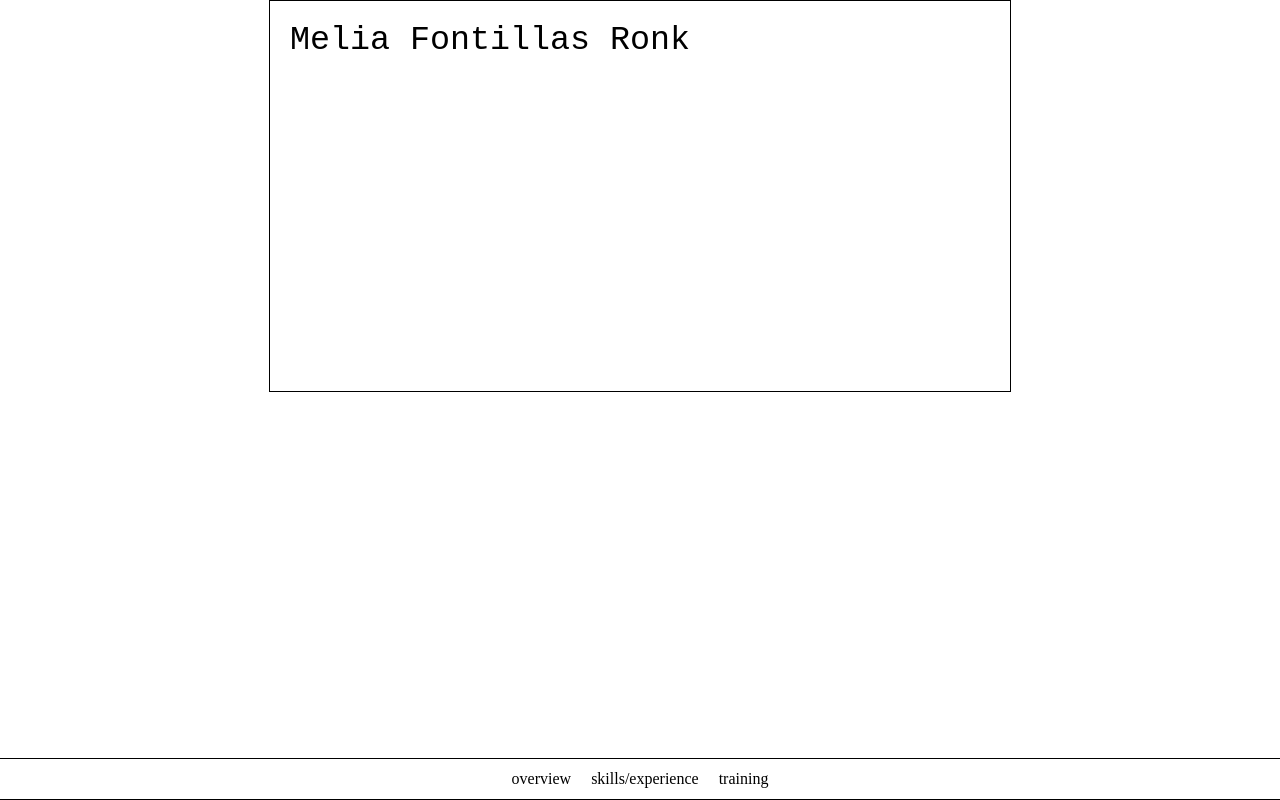
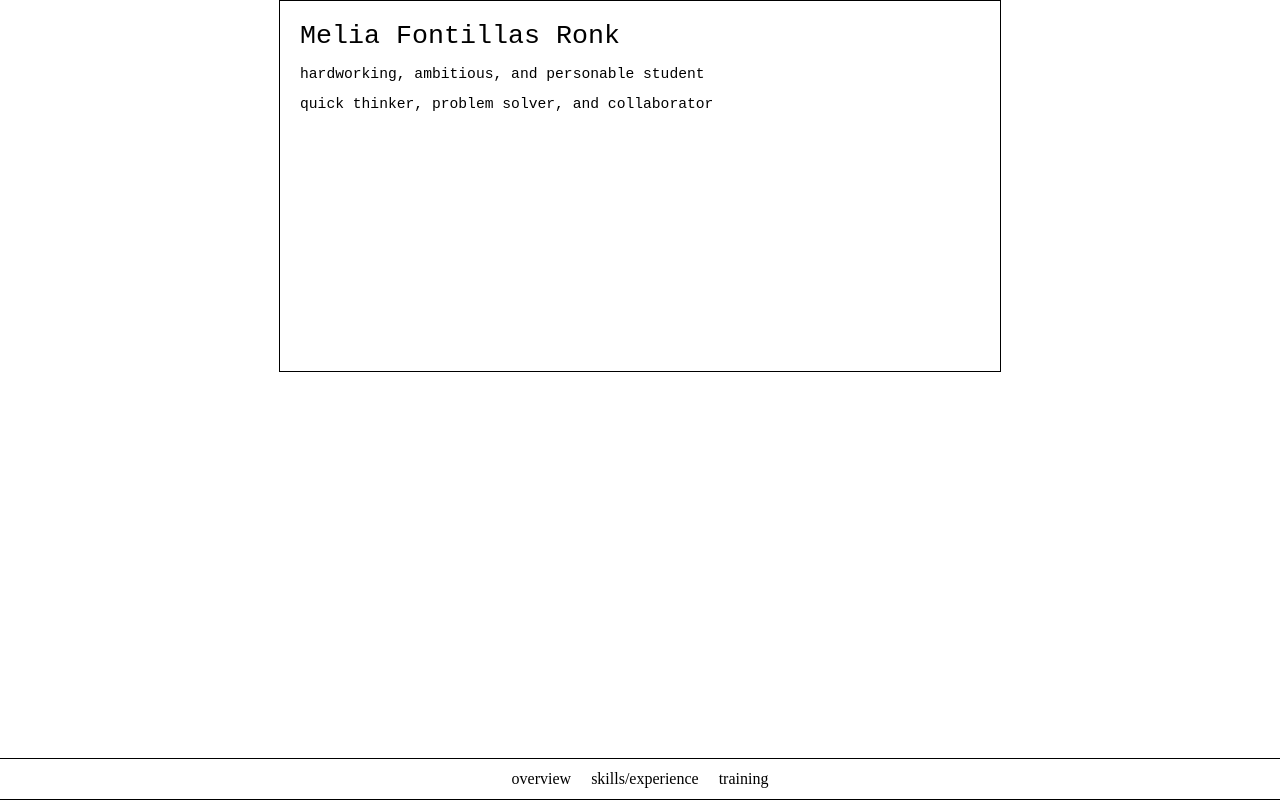
Before and after one commit to mfontillas/resumeMelia2, a plain HTML site: page index.html in a window 1280 px wide. Drawn offline with nearby package versions, Linux system fonts and the light colour scheme.

Commit message:
description

```diff
--- a/index.html
+++ b/index.html
@@ -10,7 +10,8 @@
 <div class="container">
     <div class="main1">
     <h>Melia Fontillas Ronk</h>
-    <p></p>
+    <p>hardworking, ambitious, and personable student</p>
+    <p> quick thinker, problem solver, and collaborator</p>
     </div>
     <div class="main2">
         <p>skills/experience</p>
--- a/styles.css
+++ b/styles.css
@@ -1,4 +1,6 @@
 .container{
+    font-family: monospace;
+    font-size: 11pt;
     border: 1px solid black;
     height: 350px;
     width: 700px;
@@ -7,21 +9,23 @@
     align-items: center;
     margin: auto; */
     background-color: white;
-    padding: 20px;
+    padding: 10px;
+    text-overflow: clip;
+
 }
+
 .main1{
+    text-overflow: clip;
+    padding: 10px;
     position: absolute;
     display: block;
 }
-.main2{
+.main2, .main3{
+    text-overflow: clip;
+    padding: 10px;
     position: absolute;
     display: none;
     background-color: pink;
-}
-.main3{
-    position: absolute;
-    display: none;
-    background-color: lavenderblush;
 }
 body{
     height: 90%;
@@ -50,6 +54,7 @@ body{
     cursor: pointer;
 }
 h{
-    font-size: 25pt;
+    font-size: 20pt;
     font-family: monospace;
+    padding-bottom: 10px;
 }
```
